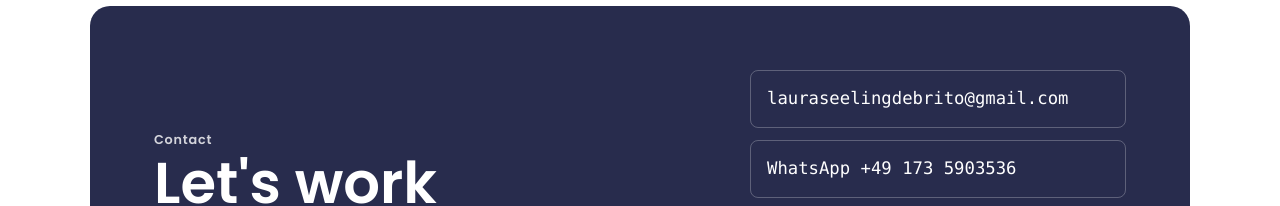
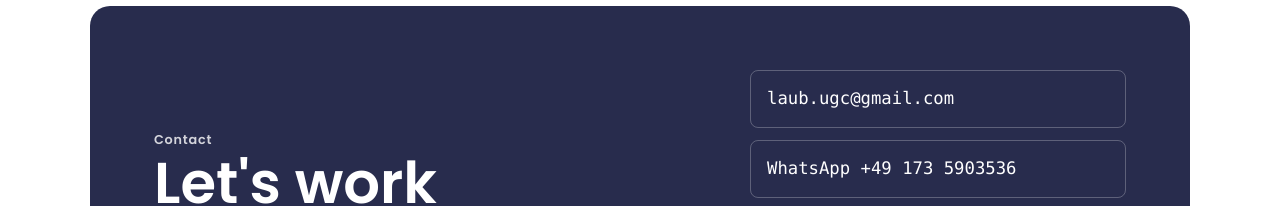
Before and after one commit to laurasb28/laura-portfolio, a plain HTML site: page index.html in a window 1280 px wide. Shown: the part 8539-8745 px from the top of the page. Drawn offline with Linux system fonts and the light colour scheme.

Commit message:
Update contact email
Co-Authored-By: Claude Opus 5.5 <noreply@anthropic.com>
Claude-Session: https://claude.ai/code/session_01TPZ7UstQSUAzz34RHnEabP

```diff
--- a/index.html
+++ b/index.html
@@ -475,7 +475,7 @@ footer .wrap{display:flex;flex-wrap:wrap;justify-content:space-between;gap:12px;
           <p>Tell me about your hotel, restaurant or experience and what the content is for. I'll reply with ideas and a quote.</p>
         </div>
         <div class="mail">
-          <div class="addr" id="addr">lauraseelingdebrito@gmail.com</div>
+          <div class="addr" id="addr">laub.ugc@gmail.com</div>
           <div class="addr">WhatsApp +49 173 5903536</div>
           <div class="row">
             <button class="btn" id="copy" type="button">Copy email</button>
```
Also changed, not shown: pt/index.html (+1 -1 lines).
